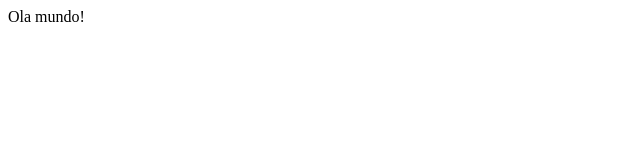
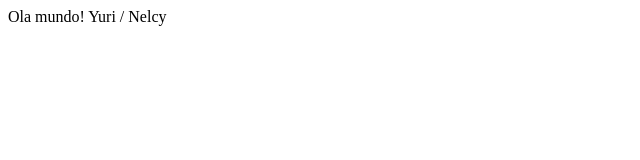
Before and after one commit to nasj999/Testando, a plain HTML site: page Index.html in a window 1280 px wide. Shown: the full height of the page, 0-640 px from the left. Drawn offline with Linux system fonts and the light colour scheme.

Commit message:
Versão 2
criando a versão 2

```diff
--- a/Index.html
+++ b/Index.html
@@ -6,5 +6,6 @@
 </head>
 <body>
 Ola mundo!
+  Yuri / Nelcy
 </body>
 </html>
```
